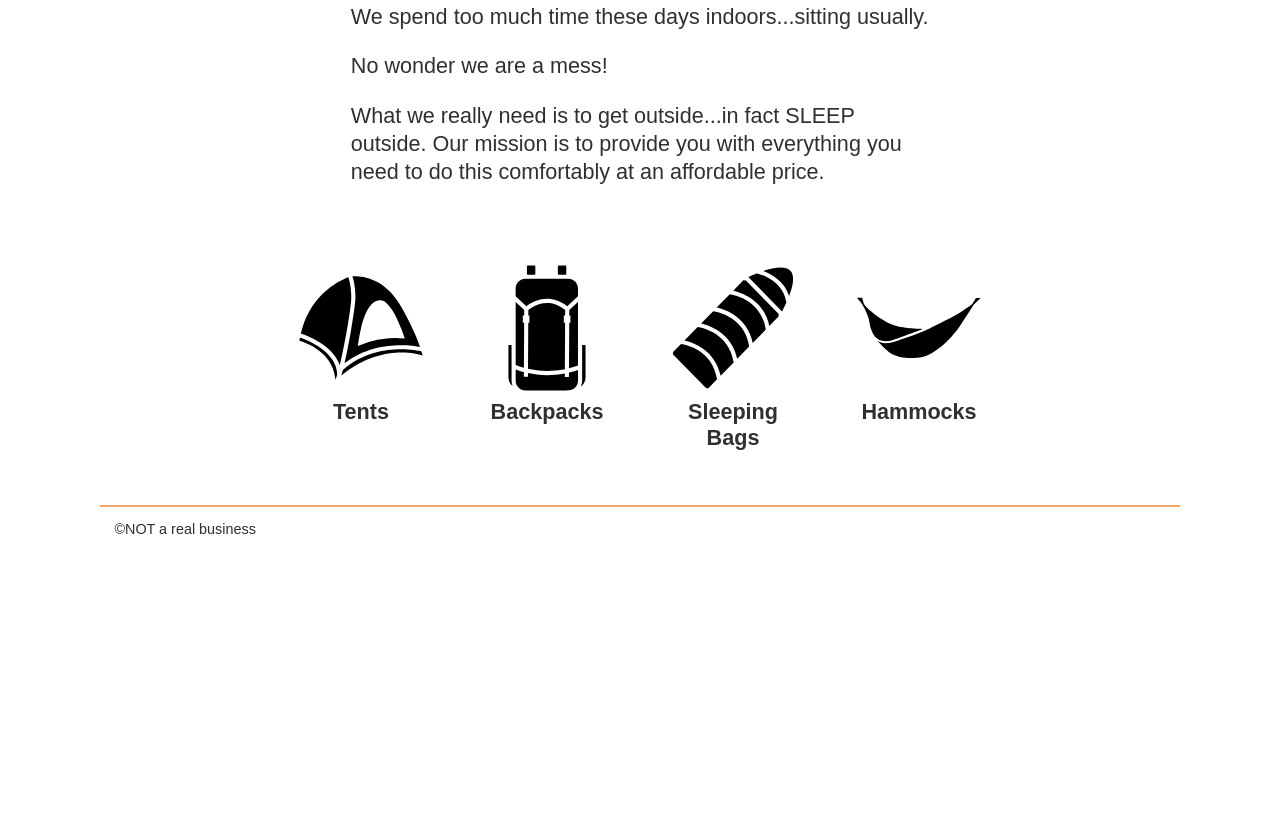
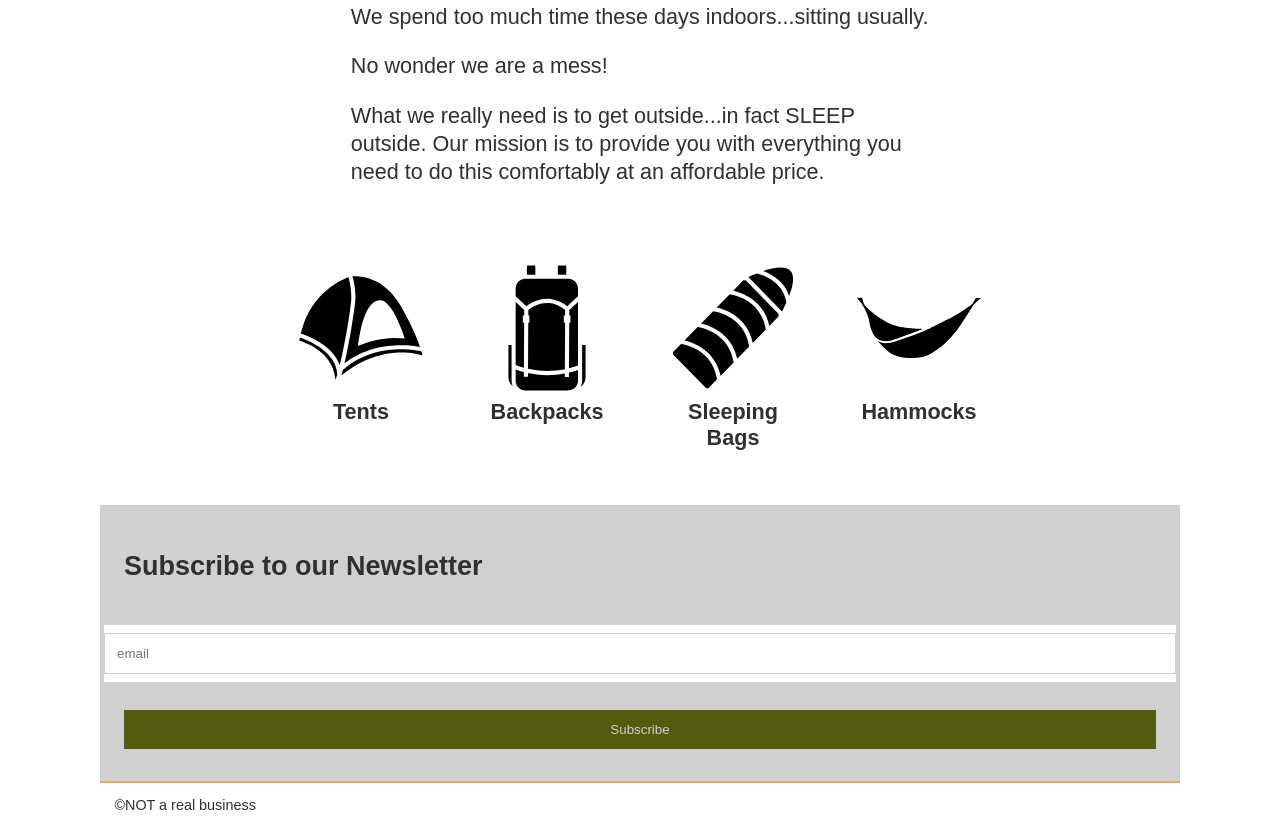
Before and after one commit to lemosjuliana/latinos, a website built with Vite: page src/index.html in a window 1280 px wide. Shown: the part 435-1262 px from the top of the page. Before the commit the page ends 986 px from the top, so only its background shows below. Built offline with nearby package versions, Linux system fonts and the light colour scheme.

Commit message:
Newsletter

```diff
--- a/src/css/style.css
+++ b/src/css/style.css
@@ -246,6 +246,33 @@ button {
   grid-column: 3;
 }
 
+/* Newsletter Styles */
+form {
+  border: 4px solid #d0d0d0;
+}
+.newsletter {
+  padding: 20px;
+  background-color: #d0d0d0;
+}
+
+input[type=text], input[type=submit] {
+  width: 100%;
+  padding: 12px;
+  margin: 8px 0;
+  display: inline-block;
+  border: 1px solid #d0d0d0;
+  box-sizing: border-box;
+}
+
+input[type=submit] {
+  background-color: #525b0f;
+  color: #d0d0d0;
+  border: none;
+}
+input[type=submit]:hover {
+  opacity: 0.8;
+}
+
 @media screen and (min-width: 500px) {
   body {
     max-width: 1080px;
--- a/src/index.html
+++ b/src/index.html
@@ -73,9 +73,21 @@
           </li>
         </ul>
       </section>
+      <form>
+        <div class="newsletter">
+          <h2> Subscribe to our Newsletter</h2>
+        </div>
+        <div class="newsletter-boxes">
+          <input type="text" placeholder="email" name="mail" required>
+        </div>
+        <div class="newsletter">
+          <input type="submit" value="Subscribe">
+        </div>
+      </form>
     </main>
+
     <footer id="main-footer">
+    </footer>
 
-    </footer>
   </body>
 </html>
```
